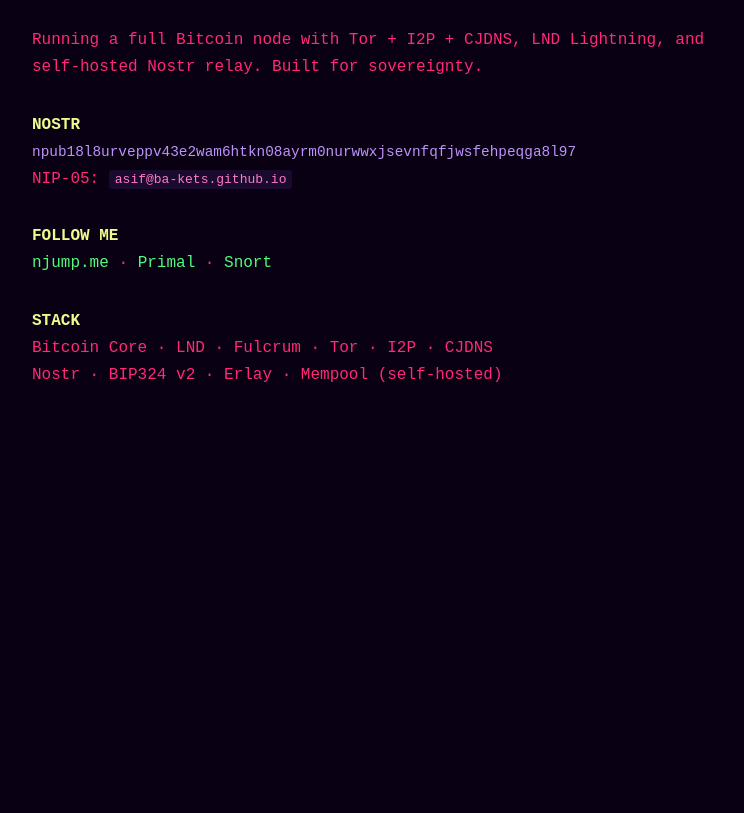
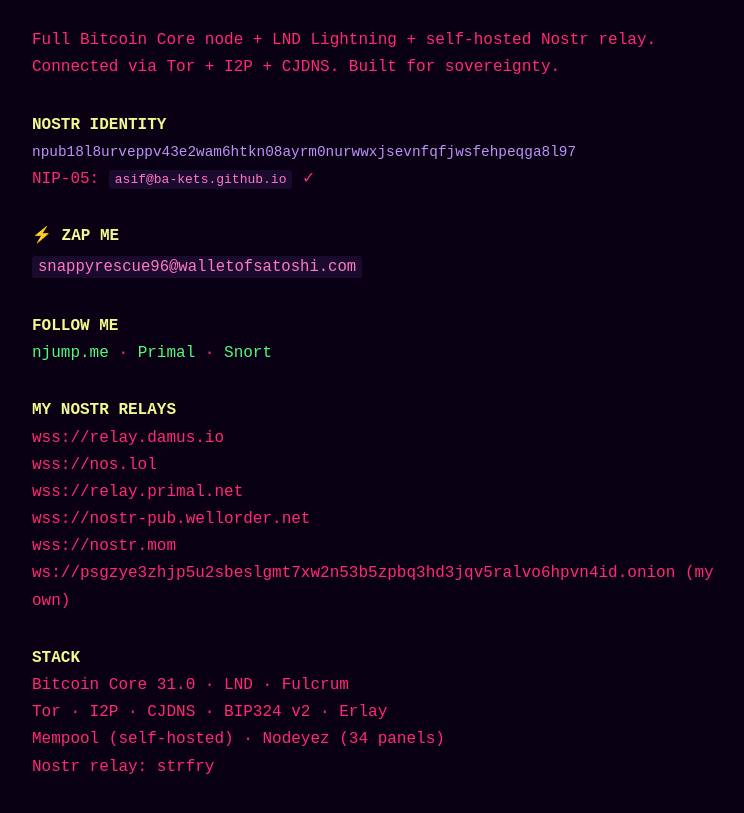
Before and after one commit to Ba-kets/Ba-kets.github.io, a plain HTML site: page index.html in a window 1280 px wide. Shown: the part 183-996 px from the top of the page, without its empty margins (258-1002 px from the left). Before the commit the page ends 800 px from the top, so only its background shows below. Drawn offline with Linux system fonts and the light colour scheme.

Commit message:
Add Lightning address (zap-ready) + relay-list + nicer landing

```diff
--- a/index.html
+++ b/index.html
@@ -21,6 +21,7 @@
   .section { margin: 30px 0; }
   .label { color: #f1fa8c; font-weight: bold; }
   code { background: #1a0a2e; padding: 2px 6px; border-radius: 3px; color: #ff79c6; }
+  .zap { color: #f1fa8c; font-size: 1.2em; }
 </style>
 </head>
 <body>
@@ -29,15 +30,19 @@
 <div class="sub">Sovereign Bitcoin Node Operator</div>
 
 <div class="section">
-  Running a full Bitcoin node with Tor + I2P + CJDNS,
-  LND Lightning, and self-hosted Nostr relay.
-  Built for sovereignty.
+  Full Bitcoin Core node + LND Lightning + self-hosted Nostr relay.
+  Connected via Tor + I2P + CJDNS. Built for sovereignty.
 </div>
 
 <div class="section">
-  <div class="label">NOSTR</div>
+  <div class="label">NOSTR IDENTITY</div>
   <span class="key">npub18l8urveppv43e2wam6htkn08ayrm0nurwwxjsevnfqfjwsfehpeqga8l97</span><br>
-  NIP-05: <code>asif@ba-kets.github.io</code>
+  NIP-05: <code>asif@ba-kets.github.io</code> ✓
+</div>
+
+<div class="section">
+  <div class="label">⚡ ZAP ME</div>
+  <span class="zap"><code>snappyrescue96@walletofsatoshi.com</code></span>
 </div>
 
 <div class="section">
@@ -48,9 +53,21 @@
 </div>
 
 <div class="section">
+  <div class="label">MY NOSTR RELAYS</div>
+  wss://relay.damus.io<br>
+  wss://nos.lol<br>
+  wss://relay.primal.net<br>
+  wss://nostr-pub.wellorder.net<br>
+  wss://nostr.mom<br>
+  ws://psgzye3zhjp5u2sbeslgmt7xw2n53b5zpbq3hd3jqv5ralvo6hpvn4id.onion (my own)
+</div>
+
+<div class="section">
   <div class="label">STACK</div>
-  Bitcoin Core · LND · Fulcrum · Tor · I2P · CJDNS<br>
-  Nostr · BIP324 v2 · Erlay · Mempool (self-hosted)
+  Bitcoin Core 31.0 · LND · Fulcrum<br>
+  Tor · I2P · CJDNS · BIP324 v2 · Erlay<br>
+  Mempool (self-hosted) · Nodeyez (34 panels)<br>
+  Nostr relay: strfry
 </div>
 
 </body>
```
Also changed, not shown: 1 other file.
